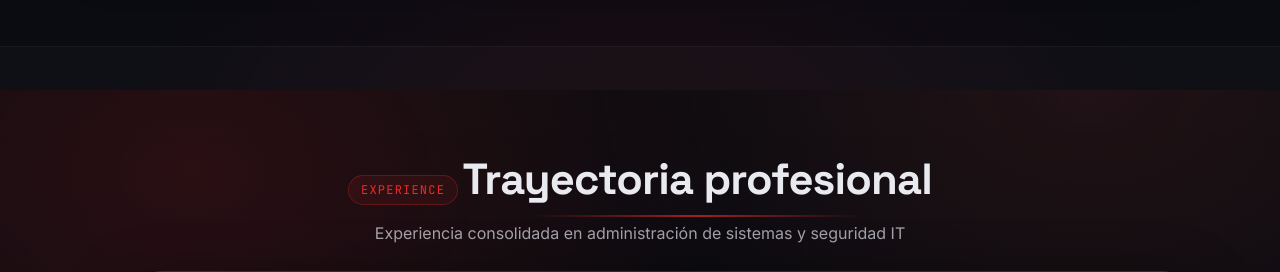
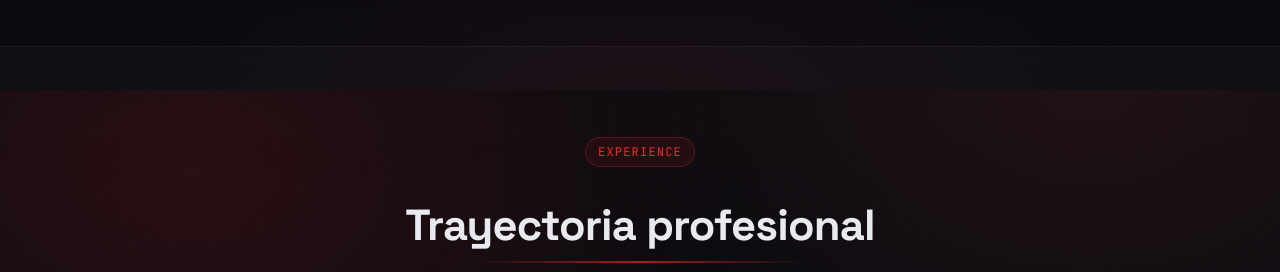
Before and after one commit to Iv4nct/ICumbicus, a plain HTML site: page index.html in a window 1280 px wide. Shown: the part 1510-1782 px from the top of the page. Drawn offline with nearby package versions, Linux system fonts and the light colour scheme.

Commit message:
Update styles.css

```diff
--- a/styles.css
+++ b/styles.css
@@ -821,3 +821,16 @@ section[id]{ scroll-margin-top: 92px; }
   border-bottom-color: rgba(255,45,45,0.85);
   text-shadow: 0 0 18px rgba(255,45,45,0.25);
 }
+/* Solo para los heads centrados */
+.section__head.center {
+  display: flex;
+  flex-direction: column;
+  align-items: center;
+  gap: 10px;
+  text-align: center;
+}
+
+.section__head.center .pill {
+  order: -1;
+  margin: 0 0 6px 0;
+}
```
